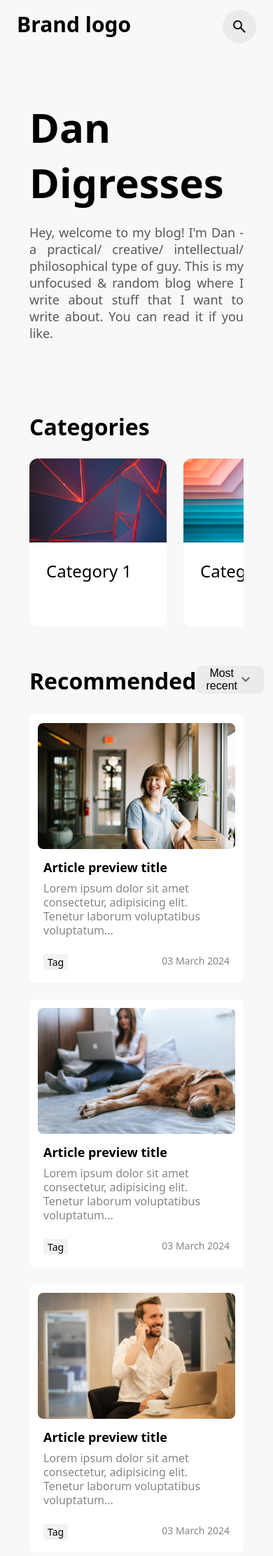
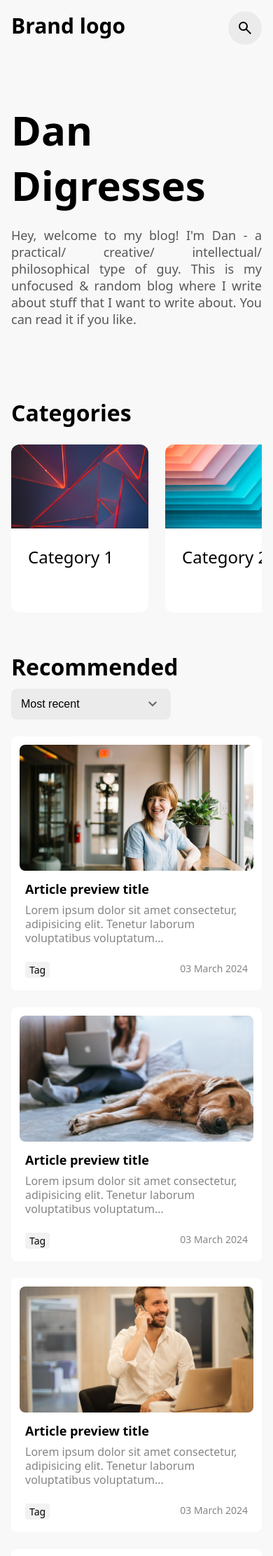
Before and after one commit to danedwardsdeveloper/Dan-Digresses, a PHP site: page / in a window 390 px wide. Shown: the top 2223 px of the page at 70% size. Run offline with PHP 8.4, Linux system fonts and the light colour scheme.

Commit message:
Make homepage responsive

```diff
--- a/assets/css/main.v1.scss
+++ b/assets/css/main.v1.scss
@@ -1,6 +1,8 @@
 @mixin convert-svg-to-grey {
   filter: invert(38%) sepia(0%) saturate(1064%) hue-rotate(251deg) brightness(101%) contrast(77%);
 }
+$phone: 600px;
+$tablet: 840px;
 
 :root {
   font-size: 10px;
@@ -47,9 +49,10 @@ body {
   display: flex;
   justify-content: space-between;
   padding: 14px 24px;
-  //   background-color: lightgoldenrodyellow;
+  @media screen and (max-width: $tablet) {
+    padding: 16px;
+  }
   .brand-logo-container {
-    // background-color: lightblue;
     font-weight: 600;
   }
   .brand-logo {
@@ -73,6 +76,9 @@ main {
   margin: 66px auto 0 auto;
   padding: 0 42px;
   max-width: 1080px;
+  @media screen and (max-width: $tablet) {
+    padding: 0 16px;
+  }
 }
 
 .hero-banner {
@@ -128,21 +134,29 @@ main {
   .article-preview-header {
     display: flex;
     flex-direction: row;
+    flex-wrap: wrap;
     justify-content: space-between;
+    align-items: flex-start;
     h2 {
       font-size: 3.2rem;
-      margin-top: 0;
+      margin: 0 0 1rem 0;
     }
-    #sort-article-previews-btn {
+    button#sort-article-previews-btn {
+      display: block;
+      padding: 0;
+      margin: 0;
+      border: none;
+      background-color: var(--background-main);
+      div {
+        background-color: rgba(0, 0, 0, 0.05);
+        border-radius: 8px;
+        border: 2px solid transparent;
         width: 200px;
         height: 40px;
         padding: 0 12px;
         display: flex;
         justify-content: space-between;
         align-items: center;
-      border-radius: 8px;
-      border: 2px solid transparent;
-      background-color: rgba(0, 0, 0, 0.05);
         cursor: pointer;
         &:focus {
           border: 2px solid black;
@@ -153,6 +167,7 @@ main {
         img {
           transform: rotate(90deg);
           @include convert-svg-to-grey;
+        }
       }
     }
     #sort-article-previews-modal {
@@ -187,8 +202,12 @@ main {
   }
   .article-previews-container {
     display: flex;
+    margin-top: 24px;
     gap: 24px;
     flex-wrap: wrap;
+    > * {
+      flex: 1;
+    }
     .article-preview-card {
       box-sizing: border-box;
       width: 344px;
--- a/index.html
+++ b/index.html
@@ -52,8 +52,10 @@
           <div class="article-preview-header">
             <h2>Recommended</h2>
             <button id="sort-article-previews-btn">
-              <span>Most recent</span>
-              <img src="./assets/images-icons/icons/google-chevron-right-icon.svg" alt="" />
+              <div>
+                <span>Most recent</span>
+                <img src="./assets/images-icons/icons/google-chevron-right-icon.svg" alt="Expand icon" />
+              </div>
             </button>
             <div id="sort-article-previews-modal" class="hidden">
               <ul>
```
Also changed, not shown: assets/css/main.v1.css (+31 -8 lines), assets/css/main.v1.min.css, readme.md, 2 other files. Lines whose indentation alone changed are shown as unchanged.
